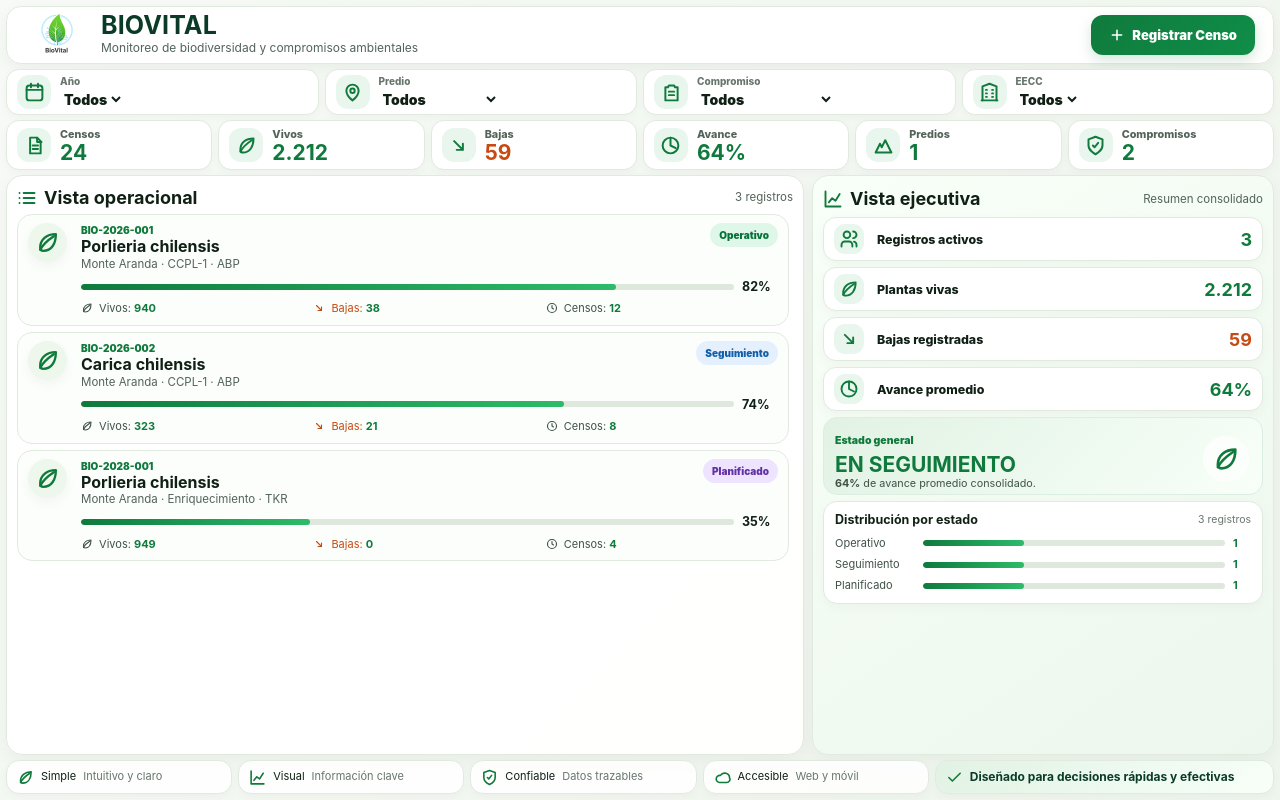
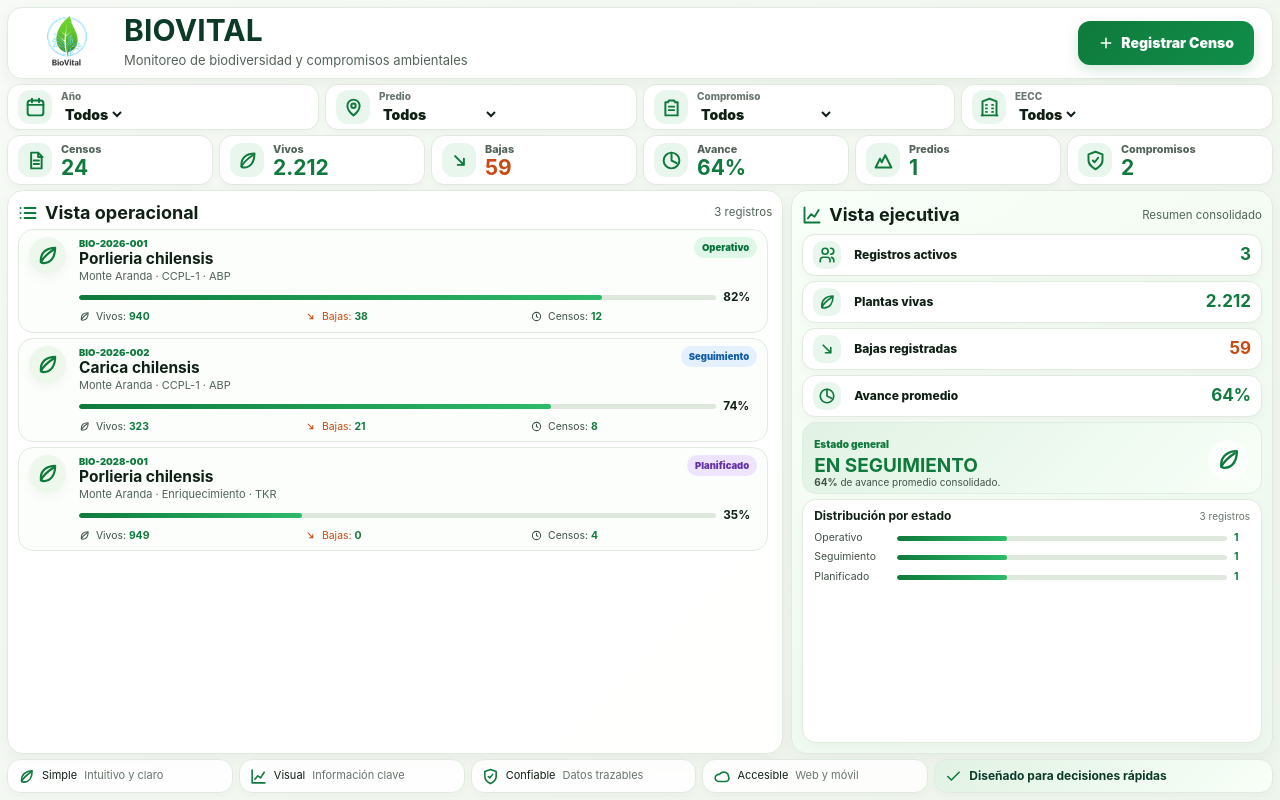
Before and after one commit to Phyllium2026/biovital-dashboard-web, a Next.js app: page / in a window 1280 px wide. Built offline with nearby package versions, Linux system fonts and the light colour scheme.

Commit message:
Update page.tsx

```diff
--- a/app/page.tsx
+++ b/app/page.tsx
@@ -212,7 +212,7 @@ export default function Home() {
           <div><IconChart /> Visual <span>Información clave</span></div>
           <div><IconShield /> Confiable <span>Datos trazables</span></div>
           <div><IconCloud /> Accesible <span>Web y móvil</span></div>
-          <strong><IconCheck /> Diseñado para decisiones rápidas y efectivas</strong>
+          <strong><IconCheck /> Diseñado para decisiones rápidas</strong>
         </footer>
 
         <nav className="bv-mobile-nav">
@@ -227,13 +227,7 @@ export default function Home() {
   );
 }
 
-function Select({
-  label,
-  value,
-  options,
-  onChange,
-  icon,
-}: {
+function Select({ label, value, options, onChange, icon }: {
   label: string;
   value: string;
   options: string[];
@@ -246,21 +240,14 @@ function Select({
       <div>
         <small>{label}</small>
         <select value={value} onChange={(e) => onChange(e.target.value)}>
-          {options.map((o) => (
-            <option key={o}>{o}</option>
-          ))}
+          {options.map((o) => <option key={o}>{o}</option>)}
         </select>
       </div>
     </label>
   );
 }
 
-function Kpi({
-  icon,
-  title,
-  value,
-  danger,
-}: {
+function Kpi({ icon, title, value, danger }: {
   icon: ReactNode;
   title: string;
   value: string | number;
@@ -277,12 +264,7 @@ function Kpi({
   );
 }
 
-function Resumen({
-  label,
-  value,
-  icon,
-  danger,
-}: {
+function Resumen({ label, value, icon, danger }: {
   label: string;
   value: string | number;
   icon: ReactNode;
@@ -343,15 +325,15 @@ const css = `
   background: linear-gradient(135deg, #f7faf6, #eef5ec);
   font-family: Inter, Arial, Helvetica, sans-serif;
   color: #102015;
-  padding: 6px;
+  padding: 7px;
 }
 
 .bv-shell {
   max-width: 1560px;
-  height: calc(100vh - 12px);
+  height: calc(100vh - 14px);
   margin: 0 auto;
   display: grid;
-  grid-template-rows: 58px 46px 50px 1fr 34px;
+  grid-template-rows: 72px 46px 50px 1fr 34px;
   gap: 5px;
 }
 
@@ -359,7 +341,7 @@ const css = `
   background: rgba(255,255,255,.97);
   border: 1px solid #e1eadf;
   border-radius: 15px;
-  padding: 6px 18px;
+  padding: 7px 18px;
   display: flex;
   justify-content: space-between;
   align-items: center;
@@ -369,12 +351,12 @@ const css = `
 .bv-brand {
   display: flex;
   align-items: center;
-  gap: 12px;
+  gap: 16px;
 }
 
 .bv-logo-box {
-  width: 64px;
-  height: 50px;
+  width: 82px;
+  height: 64px;
   display: flex;
   align-items: center;
   justify-content: center;
@@ -382,33 +364,33 @@ const css = `
 }
 
 .bv-logo-img {
-  width: 76px;
-  height: 76px;
+  width: 92px;
+  height: 92px;
   object-fit: contain;
 }
 
 .bv-header h1 {
   margin: 0;
-  font-size: 25px;
+  font-size: 30px;
   letter-spacing: .15px;
   color: #0b3b28;
   line-height: .92;
 }
 
 .bv-header p {
-  margin: 3px 0 0;
-  font-size: 12px;
+  margin: 6px 0 0;
+  font-size: 13px;
   color: #53635a;
 }
 
 .bv-button {
-  height: 40px;
+  height: 44px;
   background: linear-gradient(135deg, #0f7a3c, #108e49);
   color: white;
   border-radius: 12px;
-  padding: 0 18px;
+  padding: 0 20px;
   font-weight: 900;
-  font-size: 13px;
+  font-size: 14px;
   box-shadow: 0 5px 14px rgba(15,122,60,.18);
   display: inline-flex;
   align-items: center;
@@ -516,7 +498,7 @@ const css = `
 .bv-content {
   min-height: 0;
   display: grid;
-  grid-template-columns: 1.52fr .88fr;
+  grid-template-columns: 1.45fr .9fr;
   gap: 8px;
 }
 
@@ -532,7 +514,8 @@ const css = `
 
 .bv-panel {
   display: grid;
-  grid-template-rows: 28px 1fr;
+  grid-template-rows: 28px auto;
+  align-content: start;
 }
 
 .bv-panel-head {
@@ -563,6 +546,7 @@ const css = `
 
 .bv-list {
   min-height: 0;
+  max-height: 100%;
   overflow-y: auto;
   padding-right: 4px;
 }
@@ -580,16 +564,16 @@ const css = `
   background: #fbfefb;
   border: 1px solid #e1eadf;
   border-radius: 15px;
-  padding: 8px 10px;
+  padding: 7px 10px;
   display: grid;
-  grid-template-columns: 44px 1fr;
-  gap: 9px;
-  margin-bottom: 6px;
+  grid-template-columns: 42px 1fr;
+  gap: 8px;
+  margin-bottom: 5px;
 }
 
 .bv-card-icon {
-  width: 39px;
-  height: 39px;
+  width: 37px;
+  height: 37px;
   border-radius: 999px;
   background: #edf7ec;
   color: #0f7a3c;
@@ -599,8 +583,8 @@ const css = `
 }
 
 .bv-card-icon svg {
-  width: 25px;
-  height: 25px;
+  width: 23px;
+  height: 23px;
 }
 
 .bv-topline {
@@ -611,26 +595,26 @@ const css = `
 
 .bv-id {
   color: #0f7a3c;
-  font-size: 10px;
+  font-size: 9.5px;
   font-weight: 900;
 }
 
 .bv-card h3 {
   margin: 1px 0 1px;
-  font-size: 16px;
+  font-size: 15.5px;
   line-height: 1.05;
 }
 
 .bv-card p {
   margin: 0;
   color: #53635a;
-  font-size: 11.5px;
+  font-size: 11px;
 }
 
 .bv-status {
   border-radius: 999px;
-  padding: 5px 9px;
-  font-size: 10px;
+  padding: 4px 8px;
+  font-size: 9.5px;
   font-weight: 900;
   background: #dff7e8;
   color: #08713a;
@@ -650,14 +634,14 @@ const css = `
 
 .bv-progress-row {
   display: grid;
-  grid-template-columns: 1fr 36px;
+  grid-template-columns: 1fr 34px;
   align-items: center;
-  gap: 8px;
-  margin-top: 6px;
+  gap: 7px;
+  margin-top: 5px;
 }
 
 .bv-progress {
-  height: 6px;
+  height: 5px;
   background: #dfe8dd;
   border-radius: 999px;
   overflow: hidden;
@@ -671,14 +655,14 @@ const css = `
 
 .bv-progress-row strong {
   color: #102015;
-  font-size: 12.5px;
+  font-size: 11.8px;
 }
 
 .bv-card-stats {
   display: grid;
   grid-template-columns: repeat(3, 1fr);
-  margin-top: 6px;
-  font-size: 11px;
+  margin-top: 5px;
+  font-size: 10.4px;
   color: #405247;
 }
 
@@ -688,85 +672,83 @@ const css = `
 
 .inline-icon {
   display: inline-block;
-  width: 12px;
-  height: 12px;
+  width: 11px;
+  height: 11px;
   vertical-align: -2px;
   margin-right: 3px;
 }
 
 .inline-icon svg {
-  width: 12px;
-  height: 12px;
+  width: 11px;
+  height: 11px;
 }
 
 .bv-exec {
   background: linear-gradient(145deg, #f8fff8, #edf7ed);
-  display: flex;
-  flex-direction: column;
+  display: grid;
+  grid-template-rows: 28px repeat(4, 42px) 72px 1fr;
+  gap: 5px;
 }
 
 .exec-head {
-  margin-bottom: 6px;
+  margin-bottom: 0;
 }
 
 .bv-summary {
-  height: 44px;
+  height: 42px;
   background: white;
   border: 1px solid #e1eadf;
   border-radius: 13px;
   display: grid;
-  grid-template-columns: 34px 1fr auto;
+  grid-template-columns: 32px 1fr auto;
   align-items: center;
   gap: 9px;
-  padding: 6px 10px;
-  margin-bottom: 6px;
+  padding: 5px 10px;
   box-shadow: 0 4px 12px rgba(0,0,0,.035);
 }
 
 .bv-summary .bv-iconbox {
-  width: 30px;
-  height: 30px;
-  border-radius: 11px;
+  width: 28px;
+  height: 28px;
+  border-radius: 10px;
 }
 
 .bv-summary .bv-iconbox svg {
-  width: 20px;
-  height: 20px;
+  width: 18px;
+  height: 18px;
 }
 
 .bv-summary p {
   margin: 0;
   font-weight: 800;
-  font-size: 12.4px;
+  font-size: 12px;
 }
 
 .bv-summary strong {
   color: #0f7a3c;
-  font-size: 18px;
+  font-size: 17px;
 }
 
 .bv-state {
   background: linear-gradient(135deg, #e1f2e4, #f8fff8);
   border-radius: 14px;
-  padding: 9px 11px;
-  height: 78px;
+  padding: 8px 11px;
   border: 1px solid #dceee2;
   display: grid;
-  grid-template-columns: 1fr 48px;
+  grid-template-columns: 1fr 42px;
   align-items: center;
   gap: 8px;
-  margin-bottom: 6px;
 }
 
 .bv-state small {
   color: #0f7a3c;
   font-weight: 900;
-  font-size: 10.5px;
+  font-size: 10px;
 }
 
 .bv-state h3 {
-  margin: 4px 0 3px;
-  font-size: 21px;
+  margin: 3px 0 2px;
+  font-size: 19px;
   color: #0f7a3c;
   line-height: 1;
 }
@@ -774,13 +756,13 @@ const css = `
 .bv-state p {
   margin: 0;
   color: #405247;
-  font-size: 10.8px;
-  line-height: 1.2;
+  font-size: 10px;
+  line-height: 1.15;
 }
 
 .bv-state-icon {
-  width: 46px;
-  height: 46px;
+  width: 40px;
+  height: 40px;
   border-radius: 999px;
   background: rgba(255,255,255,.72);
   display: grid;
@@ -789,47 +771,48 @@ const css = `
 }
 
 .bv-state-icon svg {
-  width: 28px;
-  height: 28px;
+  width: 25px;
+  height: 25px;
 }
 
 .bv-distribution {
   background: white;
   border: 1px solid #e1eadf;
   border-radius: 14px;
-  padding: 9px 11px;
+  padding: 8px 11px;
   box-shadow: 0 4px 12px rgba(0,0,0,.03);
+  min-height: 0;
 }
 
 .bv-dist-head {
   display: flex;
   justify-content: space-between;
   align-items: center;
-  margin-bottom: 7px;
+  margin-bottom: 6px;
 }
 
 .bv-dist-head strong {
-  font-size: 12.5px;
+  font-size: 12px;
   color: #102015;
 }
 
 .bv-dist-head span {
-  font-size: 10.5px;
+  font-size: 10px;
   color: #68766d;
 }
 
 .bv-dist-row {
   display: grid;
-  grid-template-columns: 80px 1fr 18px;
+  grid-template-columns: 76px 1fr 16px;
   align-items: center;
-  gap: 8px;
-  margin-top: 6px;
-  font-size: 11px;
+  gap: 7px;
+  margin-top: 5px;
+  font-size: 10.5px;
   color: #405247;
 }
 
 .bv-dist-row div {
-  height: 6px;
+  height: 5px;
   background: #dfe8dd;
   border-radius: 999px;
   overflow: hidden;
@@ -922,13 +905,13 @@ a {
   }
 
   .bv-logo-box {
-    width: 48px;
-    height: 42px;
+    width: 56px;
+    height: 48px;
   }
 
   .bv-logo-img {
-    width: 48px;
-    height: 48px;
+    width: 58px;
+    height: 58px;
   }
 
   .bv-header h1 {
@@ -1012,11 +995,6 @@ a {
     font-size: 10.8px;
   }
 
-  .bv-state {
-    height: auto;
-    min-height: 90px;
-  }
-
   .bv-state h3 {
     font-size: 22px;
   }
```
